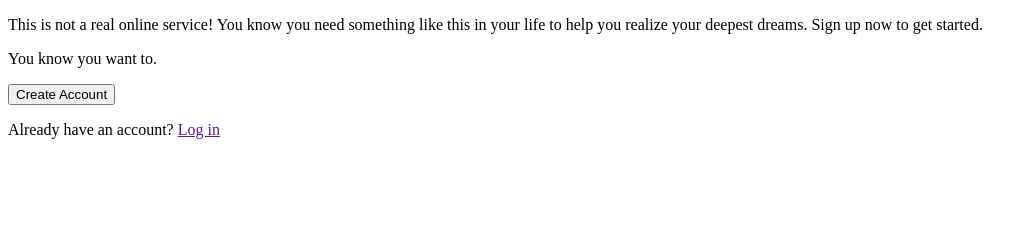
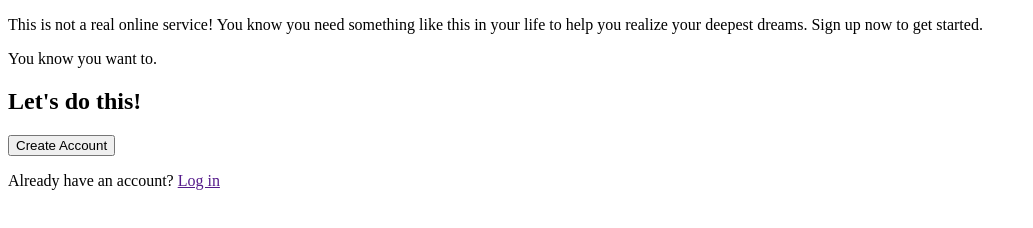
Before and after one commit to GrandeJames/sign-up-form, a plain HTML site: page index.html in a window 1280 px wide. Shown: the whole page, without its empty margins (0-1033 px from the left). Drawn offline with Linux system fonts and the light colour scheme.

Commit message:
Add form heading

```diff
--- a/index.html
+++ b/index.html
@@ -18,7 +18,9 @@
       </p>
       <p>You know you want to.</p>
       <form action="" method="get" class="form">
-        <div class="form-inputs"></div>
+        <div class="form-inputs">
+          <h2 class="form-heading">Let's do this!</h2>
+        </div>
         <button type="submit" class="form-create-account-button">
           Create Account
         </button>
```
